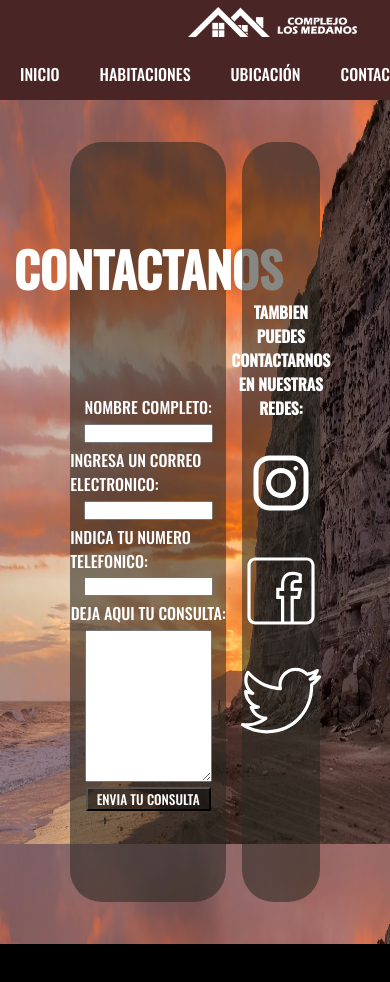
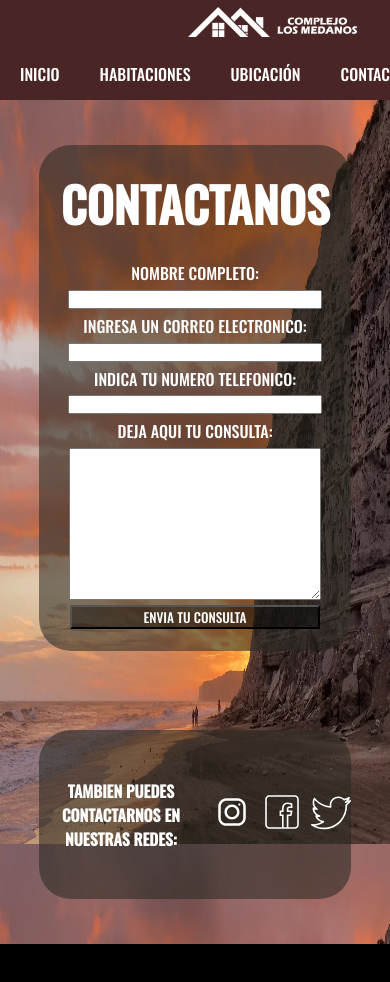
Before and after one commit to MaximilianoAlvz/complejo-el-condor, a plain HTML site: page pages/contact.html in a window 390 px wide. Shown: the top 982 px of the page. Drawn offline with nearby package versions, Linux system fonts and the light colour scheme.

Commit message:
se agrego una media

```diff
--- a/styles/style.css
+++ b/styles/style.css
@@ -318,4 +318,21 @@ footer {
     .habitacion {
         height: 90%;
     }
+    .formContacto {
+        flex-direction: column;
+        justify-content: space-evenly;
+    }
+    .cajaFormulario {
+        width: 80%;
+        height: 60%;
+    }
+    .redes {
+        flex-direction: row;
+        height: 20%;
+        width: 80%;
+    }
+    .icon {
+        width: 40px;
+        height: 40px;
+    }
 }
```
